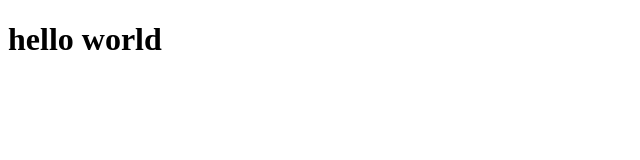
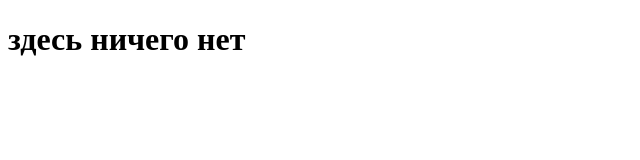
Before and after one commit to tyriksheyh4567/tyriksheyh4567.github.io, a plain HTML site: page index.html in a window 1280 px wide. Shown: the whole page, without its empty margins (0-640 px from the left). Drawn offline with Linux system fonts and the light colour scheme.

Commit message:
Update index.html

```diff
--- a/index.html
+++ b/index.html
@@ -6,6 +6,6 @@
     <title>hi everyone</title>
 </head>
 <body>
-    <h1>hello world</h1>
+    <h1>здесь ничего нет</h1>
 </body>
 </html>
```
